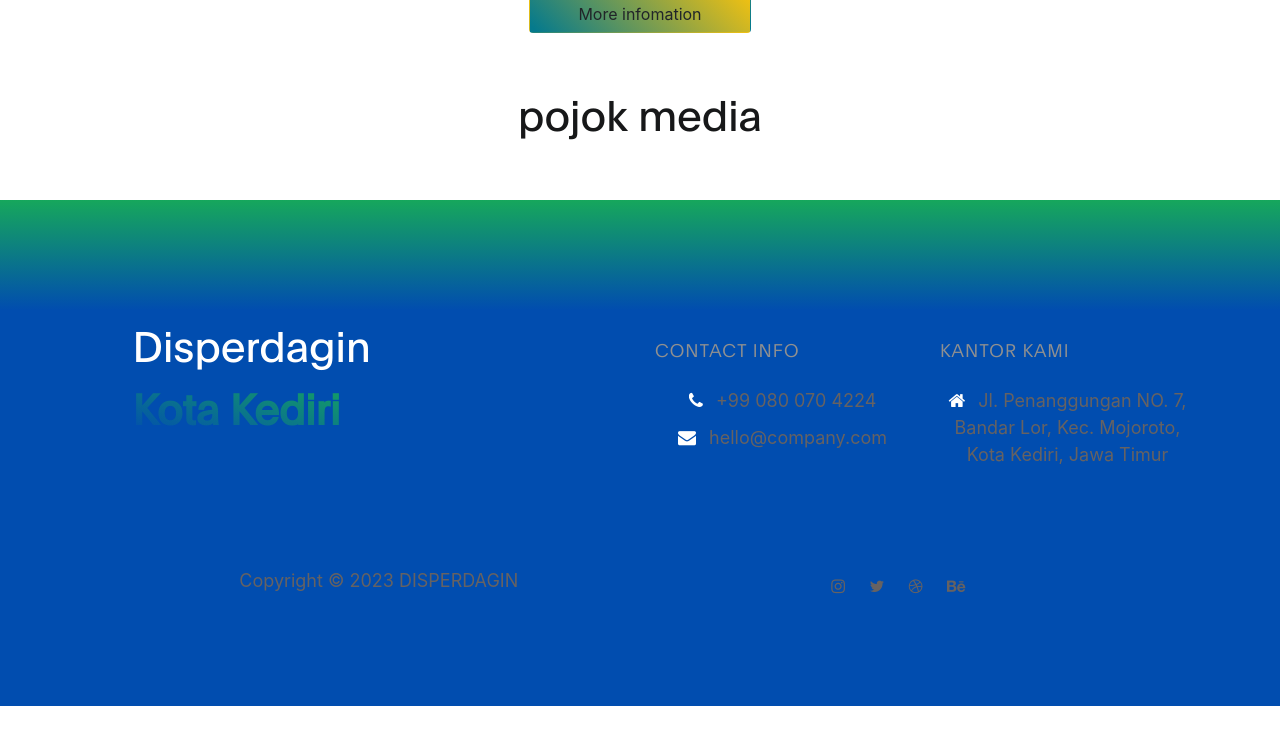
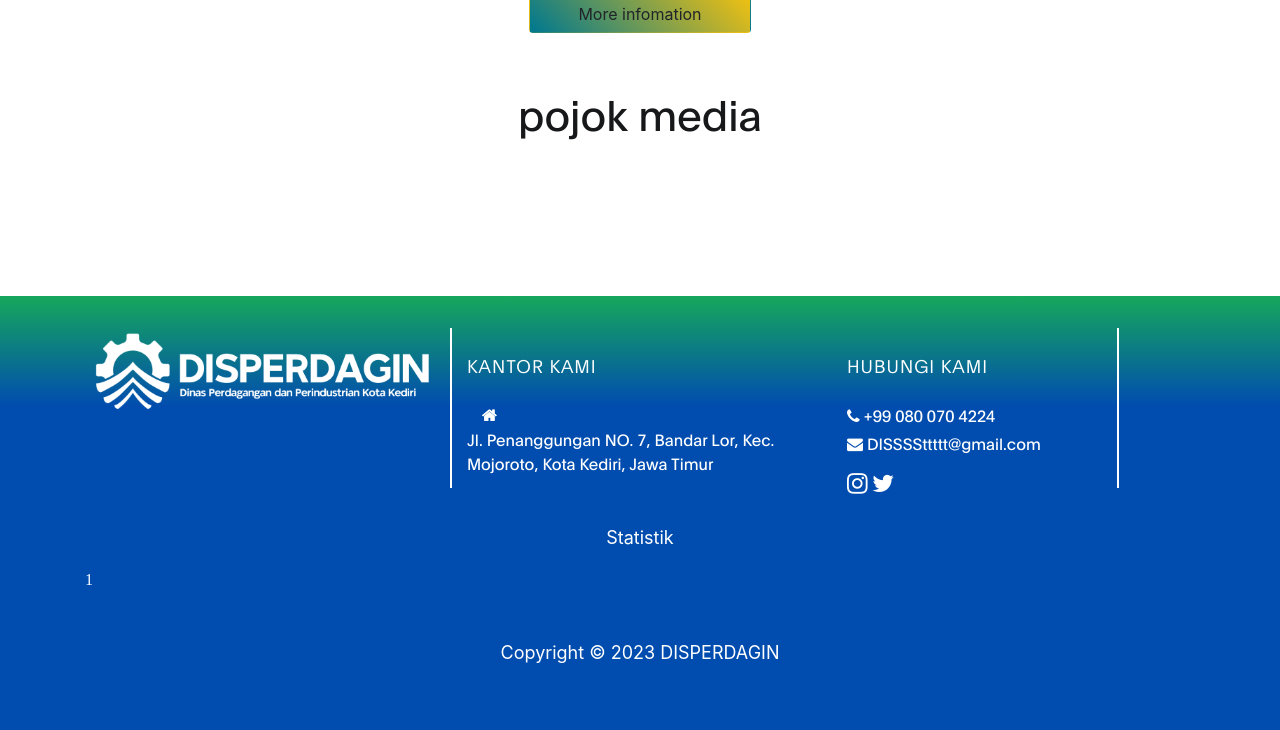
Before and after one commit to 0GLNG0/Magang_DIssssPerdaGin, a PHP site: page / in a window 1280 px wide. Shown: the part 2242-2972 px from the top of the page. Before the commit the page ends 2948 px from the top, so only its background shows below. Run offline with PHP 8.4, Linux system fonts and the light colour scheme; data that the repository does not hold is empty; some libraries are stand-ins or nearby versions.

Commit message:
footer update
koreksi(jika ada salah)

```diff
--- a/wmagang/css/templatemo-digital-trend.css
+++ b/wmagang/css/templatemo-digital-trend.css
@@ -417,23 +417,7 @@ transition: all .5s ease;
   color: white;
 }
 
-.fa-eye-icon {
-  position: fixed;
-  bottom: 20px;
-  left: 20px;
-  background-color:  rgb(119, 119, 119);
-  padding: 10px;
-  border-radius: 50%;
-  cursor: pointer;
-  transition: background-color 0.3s;
-}
-
-.fa-eye-icon:hover {
-  background-color: #f0f0f0;
-}
-
-.fa-eye-icon i,
-    .scroll-up-icon i {
+.scroll-up-icon i {
         display: block;
         width: 100%;
         height: 100%;
@@ -989,7 +973,7 @@ color: var(--white-color);
 }
 .site-footer {
   background: linear-gradient(to bottom ,var(--green),var(--menu-bg)110px);
-padding: 7em 0 6em 0;
+padding: 2rem 0 3em 0;
 }
 
 .site-footer a {
@@ -1012,16 +996,17 @@ margin: 0 10px;
 
 .copyright-text,
 .footer-link,
-.site-footer .social-icon {
+.site-footer {
 margin-top: 6em;
-}
-
-.copyright-text {
-margin-top: 5.3em;
 }
 
 .fa-img{
   width: 15rem;
+}
+
+.f-line{
+  border-left: 2px solid rgb(255, 255, 255);
+  height: 10rem;
 }
 
 /*---------------------------------------
@@ -1031,7 +1016,6 @@ margin-top: 5.3em;
 .social-icon {
 position: relative;
 padding: 0;
-margin: 4em 0 0 0;
 }
 
 .social-icon li {
@@ -1042,8 +1026,7 @@ list-style: none;
 .social-icon li a {
 text-decoration: none;
 display: inline-block;
-font-size: var(--base-font-size);
-margin: 10px;
+font-size: var(--h3-font-size);
 text-align: center;
 }
 
@@ -1132,6 +1115,10 @@ h3 {
 
 .copyright-text {
   margin: 2.5em 0 1em 0;
+}
+.Copyright{
+
+  background-color: #006eff;
 }
 
 .footer-link li {
--- a/wmagang/index.php
+++ b/wmagang/index.php
@@ -137,32 +137,7 @@
                               </div>
 
 
-                              <div class="fa-eye-icon">
-                                   <i class="fa fa-eye">
-                                        <?php
-                                        // koneksi
-                                        $conn = mysqli_connect('localhost', 'root', '', 'db_dispendagrin');
 
-                                        // pilih database
-                                        $count_query = mysqli_query($conn, "SELECT * FROM tb_counter");
-
-                                        // logika
-                                        if ($count_query) {
-                                             $row = mysqli_fetch_array($count_query);
-                                             $current_count = $row['counts'];
-                                             $new_count = $current_count + 1;
-                                             $update_count = mysqli_query($conn, "UPDATE tb_counter SET counts = '" . $new_count . "'");
-                                             echo $new_count;
-                                        } else {
-                                             echo "Error: " . mysqli_error($conn);
-                                        }
-
-                                        // close connection
-                                        mysqli_close($conn);
-                                        ?>
-
-                                   </i>
-                              </div>
                               <div class="scroll-up-icon">
                                    <i class="fa fa-arrow-up"></i>
                               </div>
@@ -526,54 +501,81 @@ WHERE rn = 1 AND nama_barang IN ('Beras premium', 'Beras Medium', 'Telur Ayam ra
           <div class="container">
                <div class="row">
 
-                    <div class="col-lg-5 mx-lg-auto col-md-8 col-10">
-                         <h1 class="text-white custom-color" data-aos="fade-up" data-aos-delay="100">
-                              Disperdagin
-                              <strong class="gradient-text"><br>Kota Kediri</strong>
-                         </h1>
+                    <div class="col-lg-4">
+                         <img src="images/dp1.png" class="img-fluid" alt="">
                     </div>
+                    <div class="f-line"></div>
 
-                    <div class="col-lg-3 col-md-6 col-12" data-aos="fade-up" data-aos-delay="200">
-                         <h4 class="my-4">Contact Info</h4>
+                    <div class="col-sm-4" data-aos="fade-up" data-aos-delay="200">
+                         <h4 class="my-4 text-white">Kantor Kami</h4>
+                         <div class="col">
+                              <i class="fa fa-home mr-2 footer-icon text-white">
+                              </i>
+                         </div>
 
-                         <p class="mb-1">
-                              <i class="fa fa-phone mr-2 footer-icon"></i>
+                         <h6 class="mb-0 text-white">
+                              Jl. Penanggungan NO. 7, Bandar Lor, Kec. Mojoroto, Kota Kediri, Jawa Timur
+                         </h6>
+                    </div>
+                    <div class="col-lg-3 " data-aos="fade-up" data-aos-delay="200">
+
+                         <h4 class="my-4 text-white">Hubungi Kami</h4>
+
+                         <h6 class="mb-1 text-white">
+                              <i class="fa fa-phone footer-icon"></i>
                               +99 080 070 4224
-                         </p>
+                         </h6>
 
+                         <h6 class="text-white">
+                              <a href="#" class="text-white">
+                                   <i class="fa fa-envelope footer-icon"></i>
+                                   DISSSSttttt@gmail.com
+                              </a>
+                         </h6>
                          <p>
-                              <a href="#">
-                                   <i class="fa fa-envelope mr-2 footer-icon"></i>
-                                   hello@company.com
-                              </a>
+                         <ul class="social-icon">
+                              <li><a href="#" class="fa fa-instagram text-white"></a></li>
+                              <li><a href="#" class="fa fa-twitter text-white"></a></li>
+                         </ul>
                          </p>
                     </div>
+                    <div class="f-line"></div>
+                    <div class="col">
+                         <p class="text-white">Statistik</p>
+                         <div class="fa-eye-icon">
+                              <i class="fa text-white">
+                                   <?php
+                                   // koneksi
+                                   $conn = mysqli_connect('localhost', 'root', '', 'db_dispendagrin');
 
-                    <div class="col-lg-3 col-md-6 col-12" data-aos="fade-up" data-aos-delay="300">
-                         <h4 class="my-4">Kantor Kami</h4>
+                                   // pilih database
+                                   $count_query = mysqli_query($conn, "SELECT * FROM tb_counter");
 
-                         <p class="mb-1">
-                              <i class="fa fa-home mr-2 footer-icon"></i>
-                              Jl. Penanggungan NO. 7, Bandar Lor, Kec. Mojoroto, Kota Kediri, Jawa Timur
-                         </p>
+                                   // logika
+                                   if ($count_query) {
+                                        $row = mysqli_fetch_array($count_query);
+                                        $current_count = $row['counts'];
+                                        $new_count = $current_count + 1;
+                                        $update_count = mysqli_query($conn, "UPDATE tb_counter SET counts = '" . $new_count . "'");
+                                        echo $new_count;
+                                   } else {
+                                        echo "Error: " . mysqli_error($conn);
+                                   }
+
+                                   // close connection
+                                   mysqli_close($conn);
+                                   ?>
+
+                              </i>
+                         </div>
                     </div>
+               </div>
 
-                    <div class="col-lg-4 mx-lg-auto text-center col-md-8 col-12" data-aos="fade-up"
-                         data-aos-delay="400">
-                         <p class="copyright-text">Copyright &copy; 2023 DISPERDAGIN
-                              <br>
-                    </div>
+          </div>
 
-                    <div class="col-lg-3 mx-lg-auto col-md-6 col-12" data-aos="fade-up" data-aos-delay="600">
-                         <ul class="social-icon">
-                              <li><a href="#" class="fa fa-instagram"></a></li>
-                              <li><a href="#" class="fa fa-twitter"></a></li>
-                              <li><a href="#" class="fa fa-dribbble"></a></li>
-                              <li><a href="#" class="fa fa-behance"></a></li>
-                         </ul>
-                    </div>
-
-               </div>
+          <div class="mx-auto Copyright" data-aos="fade-up" data-aos-delay="400">
+               <p class="copyright-text mt-5 text-white">Copyright &copy; 2023 DISPERDAGIN
+                    <br>
           </div>
      </footer>
 
```
